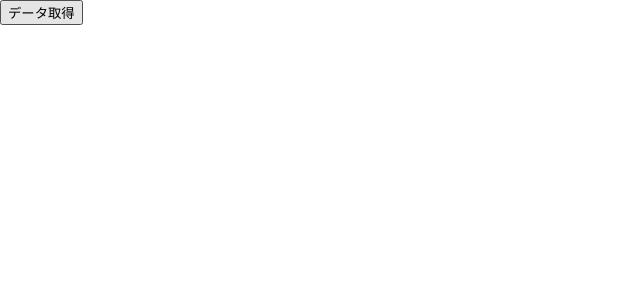
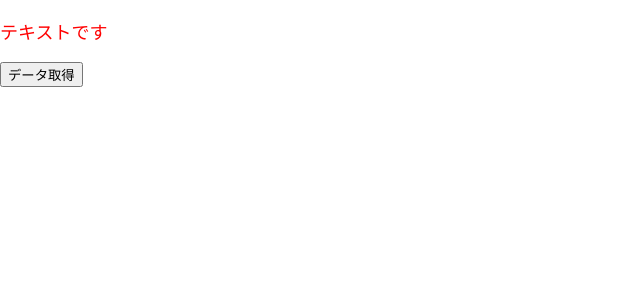
Before and after one commit to oishi1216/react-test-typescript, a React (Create React App) app: page / in a window 1280 px wide. Shown: the top 300 px of the page, without its empty margins (0-640 px from the left). Built offline with nearby package versions, Linux system fonts and the light colour scheme.

Commit message:
react-test-typescript
型定義のコンポーネント化
FCの使用

```diff
--- a/src/App.tsx
+++ b/src/App.tsx
@@ -1,13 +1,8 @@
 import { useState } from 'react';
 import axios from 'axios';
 import { Todo } from './Todo';
-
-type TodoType = {
-  "userId": number;
-  "id": number;
-  "title": string;
-  "completed": boolean;
-};
+import { TodoType } from "./types/todo"
+import { Text } from './Text'
 
 function App() {
   const [todos, setTodos] = useState<Array<TodoType>>([]);
@@ -19,6 +14,7 @@ function App() {
   }
   return (
     <div className="App">
+      <Text color="red" fontSize='18px' />
       <button onClick={onClickFetchData}>データ取得</button>
       {todos.map((todo) => {
         return <Todo key={todo.id} title={todo.title} userId={todo.userId} completed={todo.completed} />
--- /dev/null
+++ b/src/Text.tsx
@@ -0,0 +1,11 @@
+import { FC } from 'react';
+
+type Props = {
+    color: string;
+    fontSize: string;
+}
+
+export const Text: FC<Props> = (props) => {
+    const { color, fontSize } = props;
+    return <p style={{color, fontSize}}>テキストです</p>
+}
--- a/src/Todo.tsx
+++ b/src/Todo.tsx
@@ -1,10 +1,8 @@
-type TodoType = {
-    "userId": number;
-    "title": string;
-    "completed"?: boolean;
-};
+import { TodoType } from "./types/todo"
+import { FC } from 'react';
 
-export const Todo = (props: TodoType) => {
+// Pick<TodoType, "userId" | "title" | "completed"> Pickなら記載した型のみを定義
+export const Todo: FC<Omit<TodoType, "id">> = (props) => {
     const { title, userId, completed = false } = props;
     const completeMark = completed ? "[完]" : "[未]";
     return <p>{completeMark} {title}（ユーザー:{userId}）</p>
--- /dev/null
+++ b/src/types/todo.ts
@@ -0,0 +1,6 @@
+export type TodoType = {
+    "userId": number;
+    "id": number;
+    "title": string;
+    "completed": boolean;
+};
```
